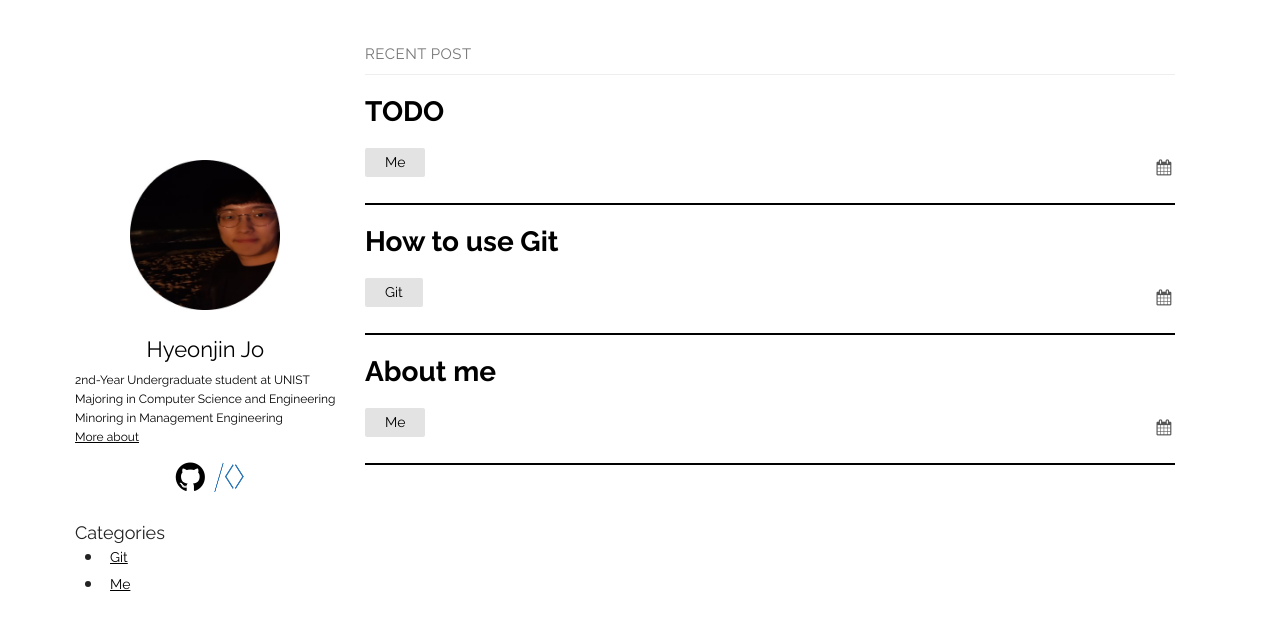
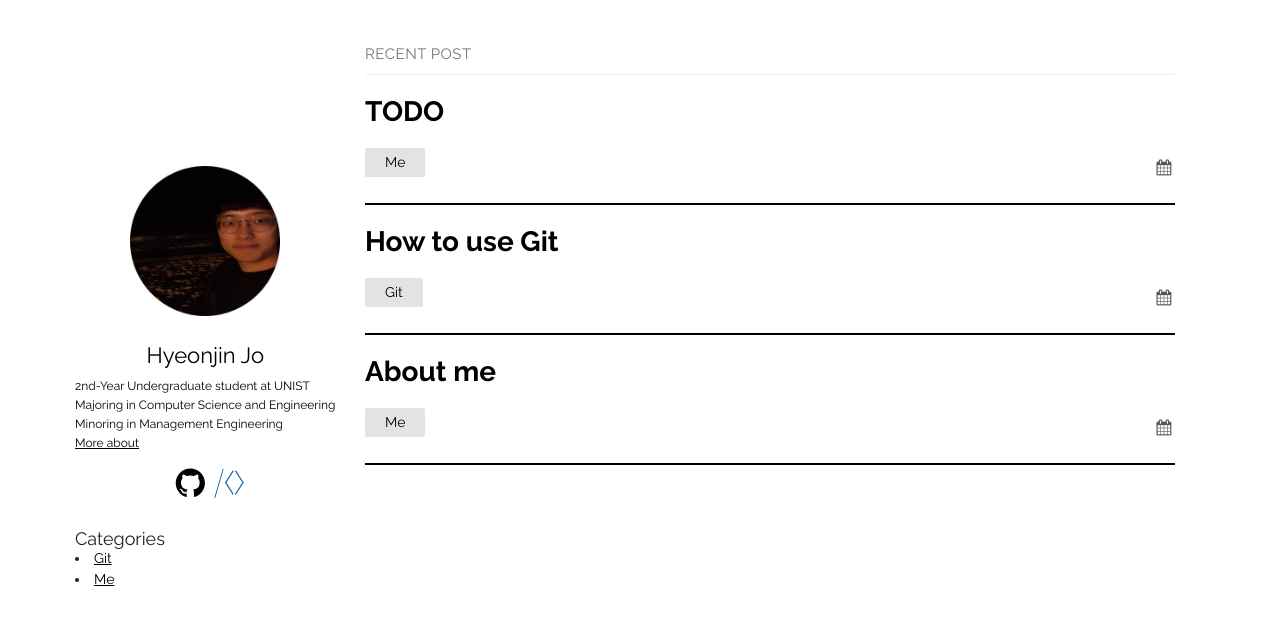
Before and after one commit to thinkin9/test, a Jekyll site: the page built from index.md, in a window 1280 px wide. Shown: the top 630 px of the page. Built offline with Jekyll 4.4.1, drawn with Linux system fonts in a browser that asks for light colours.

Commit message:
20200707

```diff
--- a/_layouts/default.html
+++ b/_layouts/default.html
@@ -51,8 +51,8 @@
           <ul>
             {% for post in site.categories["Git"] %}
               <li>
-                {% assign post_url = post.url %}
-                <a href="{{ post_url }}">
+                <a href="{{ post.url| }}">
+                  {{ post.url }}
                   {{ post.title }}
                 </a>
               </li>
--- a/_sass/plain.scss
+++ b/_sass/plain.scss
@@ -263,25 +263,25 @@ main {
   ul{
     list-style: none;
     line-height: 1.5;
-    margin: 0 auto;
   }
   li{
+    font-size: 14px;
+    text-decoration: none;
     line-height: 1.5;
-    margin-left: 10px;
   }
   li:hover {
     background: #e3e3e3;
   }
 
   li ul{
+    font-size: 14px;
     display: none;
     position: absolute;
   }
   li:hover ul{
     display: inline-block;
-    background-color: #e3e3e3;
   }
-  li ul a:hover{
-    text-decoration: none;
+  li ul:hover{
+    background: #e9e9e9;
   }
 }
```
